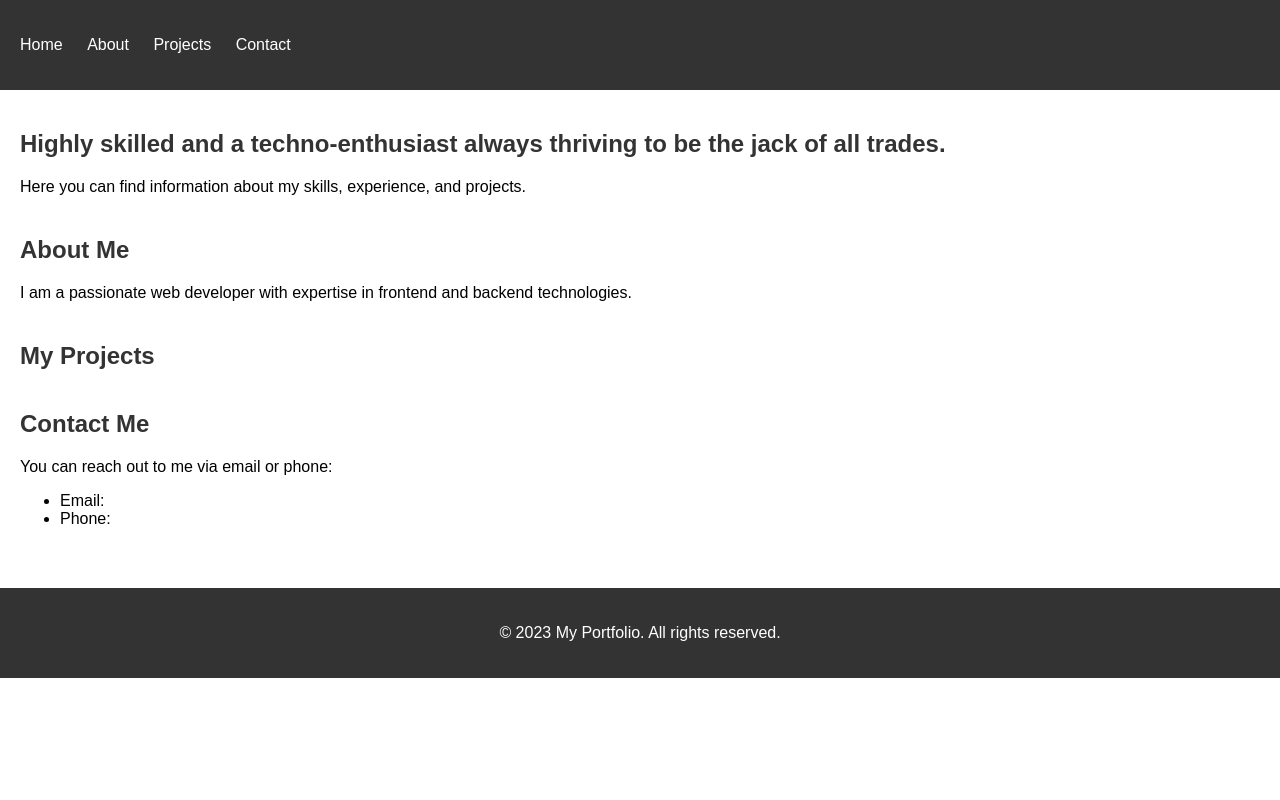
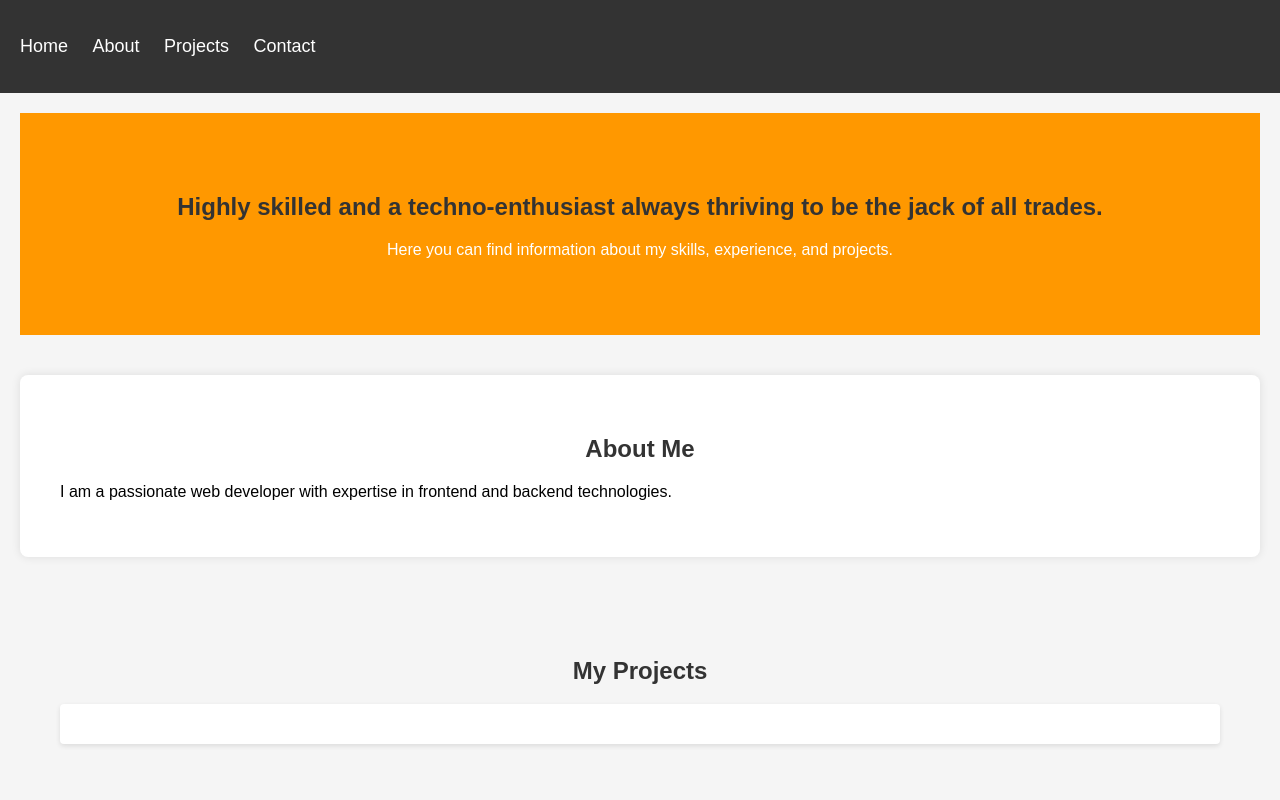
Before and after one commit to Sirikonda123/portfolilo, a plain HTML site: page index.html in a window 1280 px wide. Shown: the top 800 px of the page. Drawn offline with Linux system fonts and the light colour scheme.

Commit message:
Update styles.css

```diff
--- a/styles.css
+++ b/styles.css
@@ -3,6 +3,7 @@ body {
   font-family: Arial, sans-serif;
   margin: 0;
   padding: 0;
+  background-color: #f5f5f5;
 }
 
 /* Header Styles */
@@ -25,6 +26,12 @@ nav ul li a {
   color: #fff;
   margin-right: 20px;
   text-decoration: none;
+  font-size: 18px;
+  transition: color 0.3s ease;
+}
+
+nav ul li a:hover {
+  color: #ff9800;
 }
 
 /* Main Content Styles */
@@ -38,6 +45,58 @@ section {
 
 h1, h2, h3 {
   color: #333;
+  text-align: center;
+}
+
+section#home {
+  background-color: #ff9800;
+  color: #fff;
+  padding: 60px;
+  text-align: center;
+}
+
+section#about {
+  background-color: #fff;
+  padding: 40px;
+  box-shadow: 0 0 10px rgba(0, 0, 0, 0.1);
+  border-radius: 8px;
+}
+
+section#projects {
+  background-color: #f5f5f5;
+  padding: 40px;
+}
+
+.project {
+  background-color: #fff;
+  padding: 20px;
+  box-shadow: 0 2px 5px rgba(0, 0, 0, 0.1);
+  border-radius: 4px;
+  margin-bottom: 20px;
+}
+
+.project h3 {
+  color: #333;
+}
+
+section#contact {
+  background-color: #333;
+  color: #fff;
+  padding: 40px;
+  text-align: center;
+}
+
+section#contact ul {
+  list-style: none;
+  padding: 0;
+}
+
+section#contact ul li {
+  margin-bottom: 10px;
+}
+
+section#contact ul li span {
+  color: #ff9800;
 }
 
 /* Footer Styles */
```
